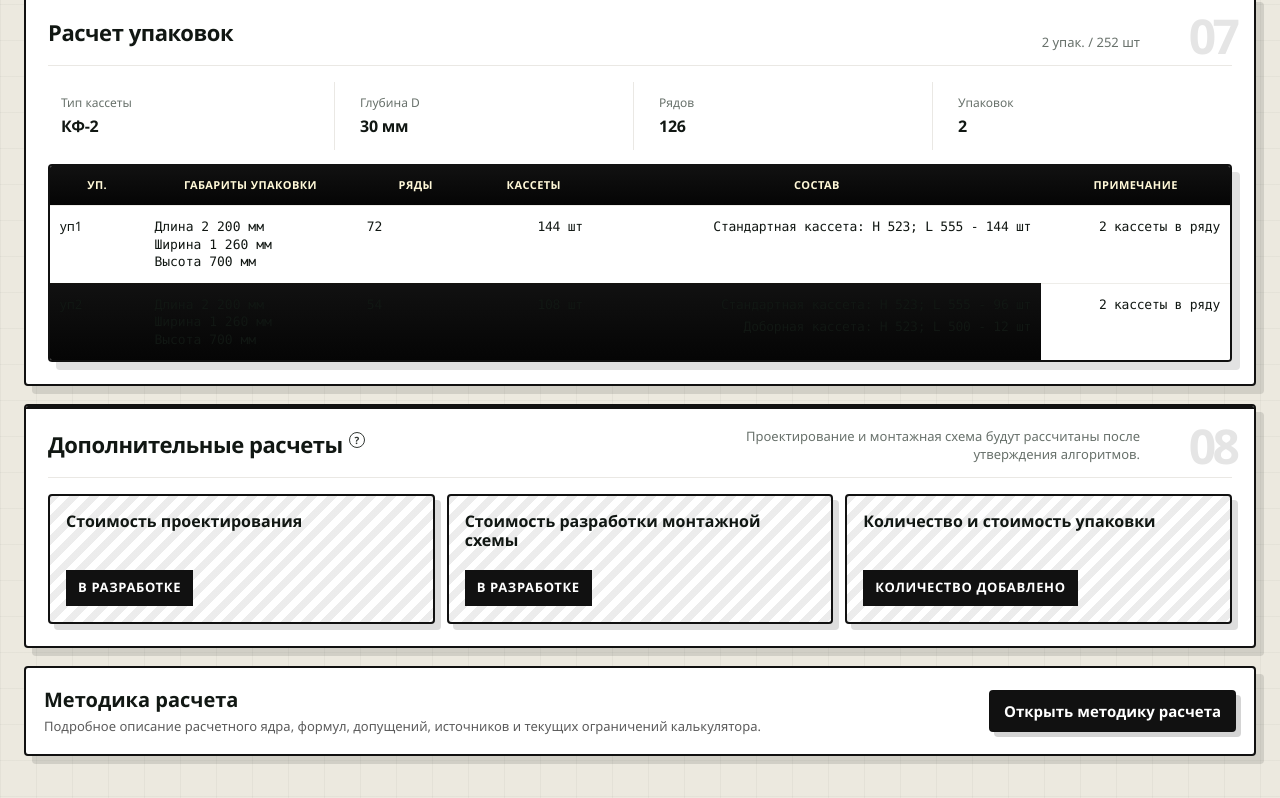
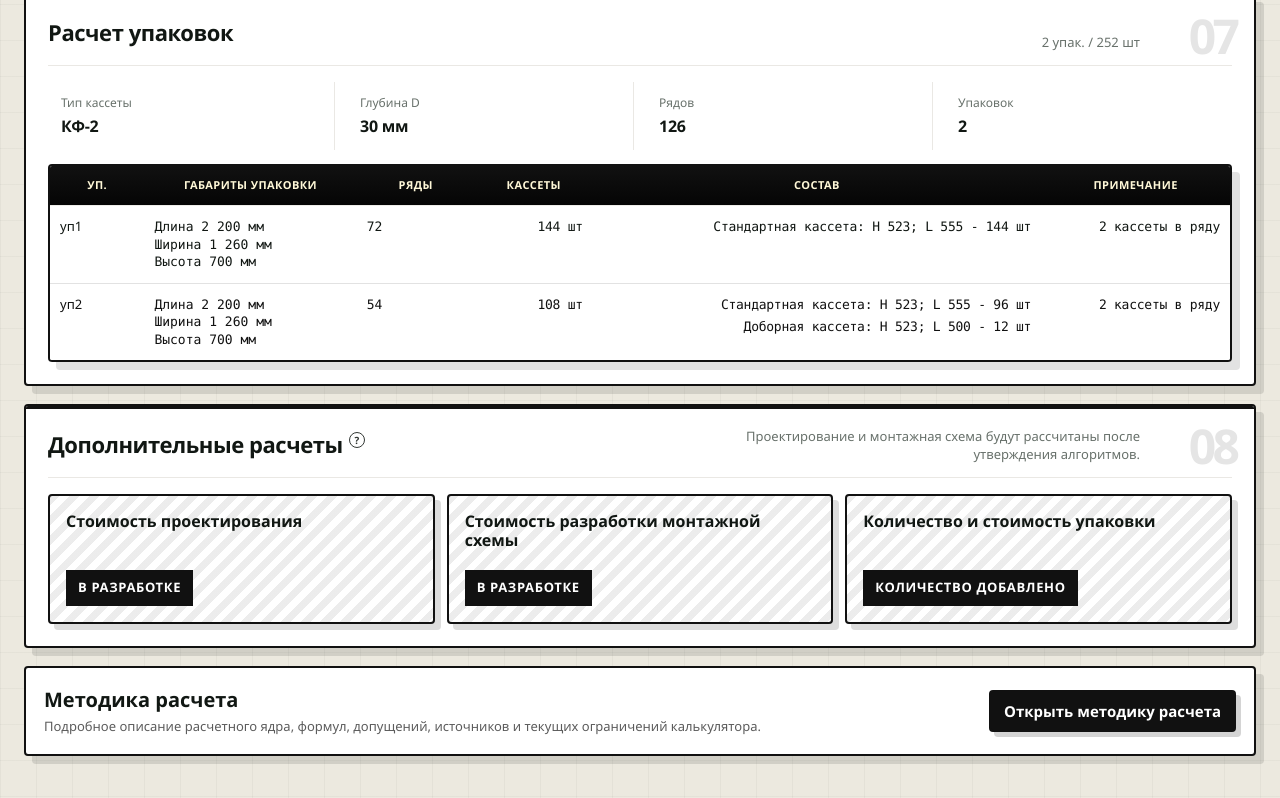
Before and after one commit to kilevoy/fasad, a React (Vite) app: page / in a window 1280 px wide. Shown: the part 3704-4502 px from the top of the page. Built offline with nearby package versions, Linux system fonts and the light colour scheme.

Commit message:
Fix packaging table row styling

```diff
--- a/src/index.css
+++ b/src/index.css
@@ -1287,6 +1287,16 @@ textarea.input:focus {
   font-weight: 400;
 }
 
+.theme-mono .packaging-table tbody > tr:last-child td,
+.theme-mono .packaging-table tbody > tr:last-child td:nth-child(6),
+.theme-mono .packaging-table tbody > tr:last-child td:nth-child(7) {
+  background: #fff;
+  color: #111;
+  border-top: 1px solid rgba(17, 17, 17, 0.12);
+  font-size: 13px;
+  font-weight: 400;
+}
+
 .packaging-item-line + .packaging-item-line {
   margin-top: 5px;
 }
```
